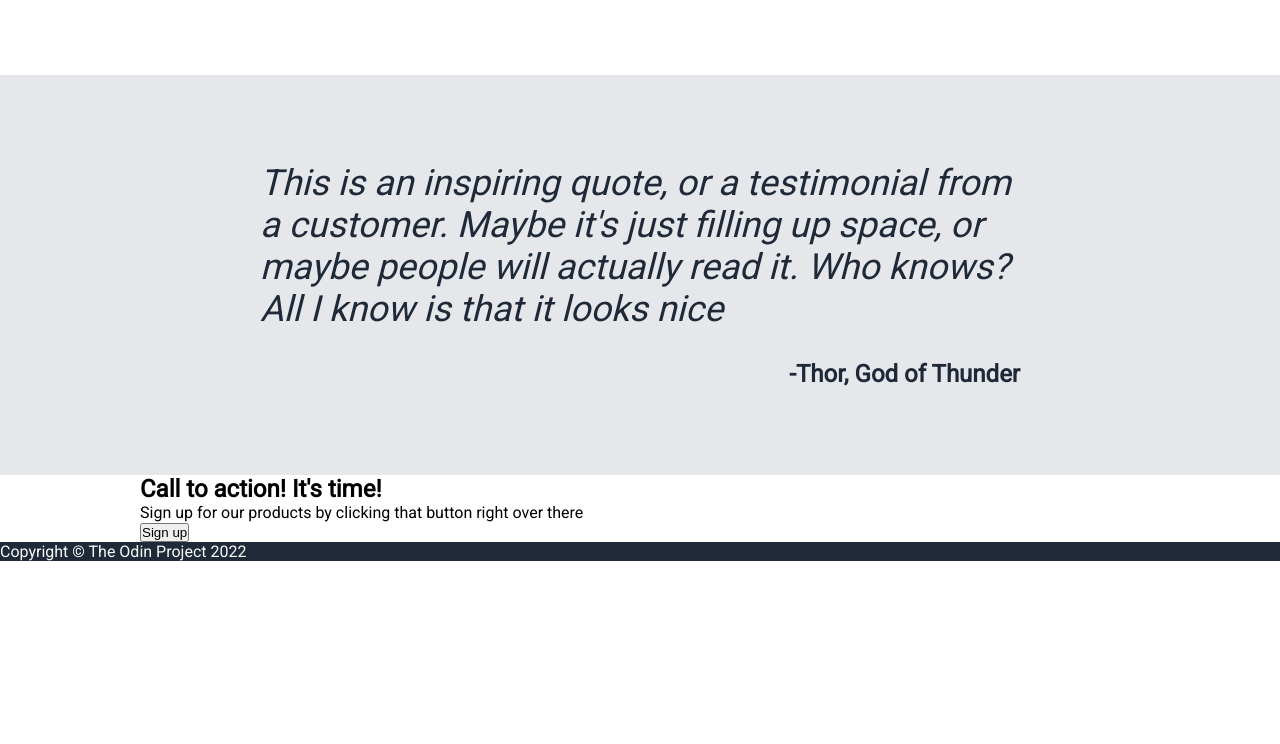
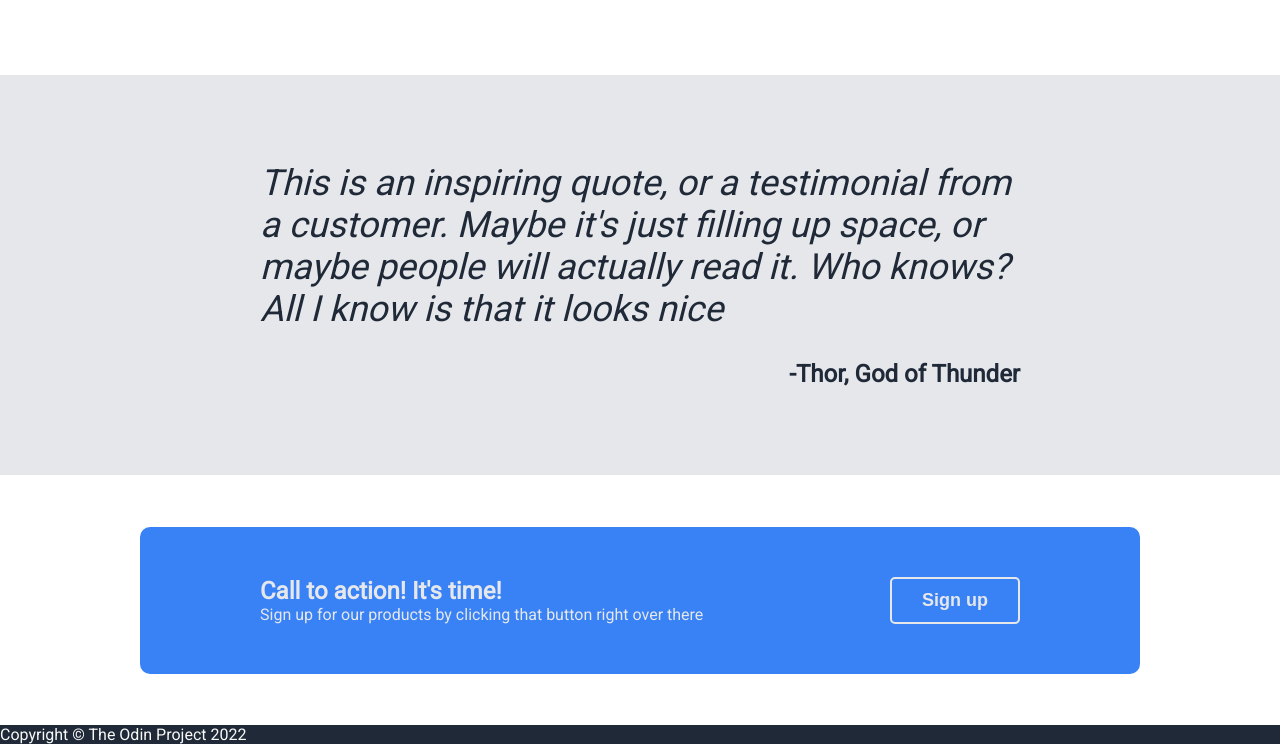
Before and after one commit to wissman77/landing-page, a plain HTML site: page index.html in a window 1280 px wide. Shown: the part 835-1579 px from the top of the page. Before the commit the page ends 1396 px from the top, so only its background shows below. Drawn offline with Linux system fonts and the light colour scheme.

Commit message:
Add signup css

```diff
--- a/css/styles.css
+++ b/css/styles.css
@@ -152,3 +152,32 @@ body {
   font-weight: bolder;
   margin-top: 30px;
 }
+
+/* SIGNUP */
+
+#signup .container {
+  min-height: 250px;
+  display: flex;
+  align-items: center;
+  justify-content: center;
+}
+
+.signup-box {
+  display: flex;
+  justify-content: space-between;
+  min-width: 100%;
+  background-color: #3882f6;
+  color: #e5e7eb;
+  padding: 50px 120px;
+  border-radius: 10px;
+}
+
+.signup-inverted {
+  font-weight: bold;
+  font-size: 18px;
+  background: #3882f6;
+  color: #e5e7eb;
+  border: 2px solid #e5e7eb;
+  padding: 10px 30px;
+  border-radius: 5px;
+}
--- a/index.html
+++ b/index.html
@@ -74,7 +74,7 @@
           <h2>Call to action! It's time!</h2>
           <p>Sign up for our products by clicking that button right over there</p>
         </div>
-        <button class="signup-inverted">Sign up</button>
+        <button class="signup-inverted" type="button">Sign up</button>
       </div>
     </div>
   </section>
```
